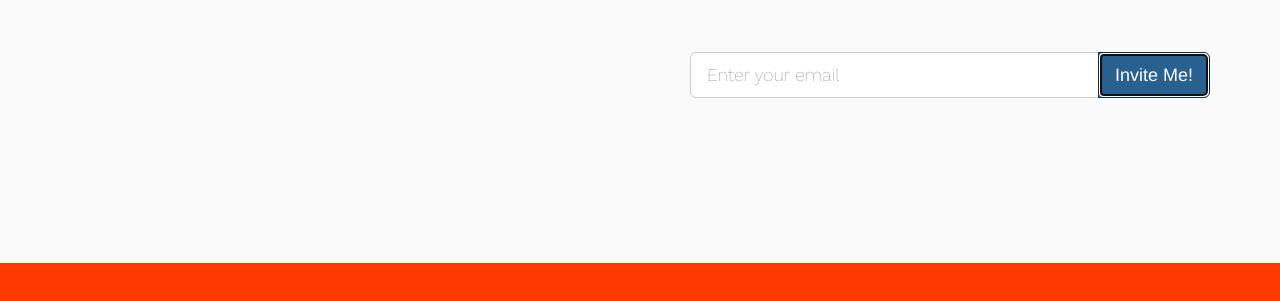
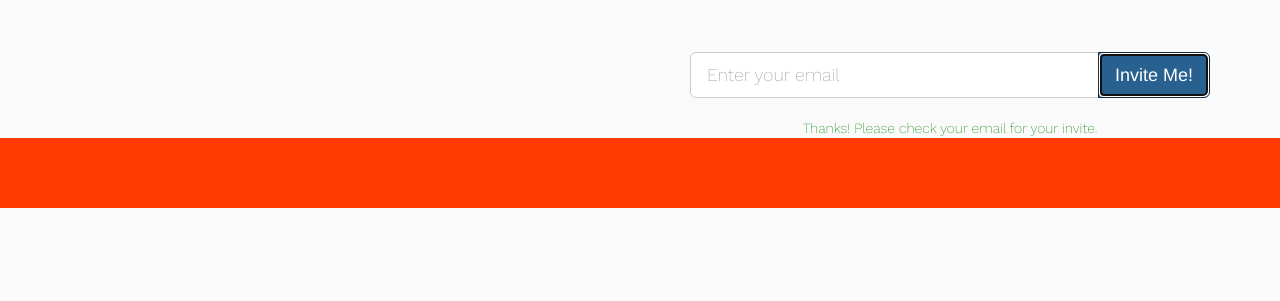
Before and after one commit to malimccalla/flareStatic, a website: page public/index.html in a window 1280 px wide. Both pictures are taken after typing "name@example.com" into the empty fields and a click on the button "Invite Me!". Shown: the part 467-768 px from the top of the page. Drawn offline with nearby package versions, Linux system fonts and the light colour scheme; no server answers.

Commit message:
Adds confirmation and error message

```diff
--- a/public/css/styles.css
+++ b/public/css/styles.css
@@ -6,7 +6,6 @@
 
 .footer {
   position: absolute;
-  bottom: 0;
   left: 0;
   background-color: #fe3901;
   width: 100%;
@@ -52,8 +51,16 @@ input {
   font-family: 'Work Sans', Arial, Helvetica, sans-serif;
 }
 
-.error {
+.green {
+  color: green;
+}
+
+.red {
   color: red;
+}
+
+.message {
+  font-family: 'Work Sans', sans-serif;
   text-align: center;
   margin-top: 2rem;
 }
--- a/public/index.html
+++ b/public/index.html
@@ -4,7 +4,7 @@
     <meta charset="utf-8">
     <meta http-equiv="X-UA-Compatible" content="IE=edge">
     <meta name="viewport" content="width=device-width, initial-scale=1">
-    <title>Flare Landing Page</title>
+    <title>Flare Share spontaneous moments based on where you are</title>
 
     <link rel="stylesheet" href="https://maxcdn.bootstrapcdn.com/bootstrap/3.3.7/css/bootstrap.min.css" integrity="sha384-BVYiiSIFeK1dGmJRAkycuHAHRg32OmUcww7on3RYdg4Va+PmSTsz/K68vbdEjh4u" crossorigin="anonymous">
     <link href="https://fonts.googleapis.com/css?family=Work+Sans:200" rel="stylesheet">
@@ -31,6 +31,7 @@
               </span>
             </div>
           </form>
+          <div class="message"></div>
         </div>
         <div class="app-image col-md-6 col-md-pull-6">
           <img class="img-responsive phones" src="./img/phones.png" alt="Mobile Phones">
--- a/public/js/main.js
+++ b/public/js/main.js
@@ -15,9 +15,15 @@ $(document).ready(function() {
     var $email = $('input').val();
     event.preventDefault();
     if ( /(.+)@(.+){2,}\.(.+){2,}/.test($email) ) {
-      $.post('http://flare-app-server.appspot.com/', { email: $email })
+      $.post('http://flare-app-server.appspot.com/', { email: $email });
       $('input').val('');
+      $('.message').removeClass('red');
+      $('.message').addClass('green');
+      $('.message').text('Thanks! Please check your email for your invite.');
+    } else {
+      $('.message').removeClass('green');
+      $('.message').addClass('red');
+      $('.message').text('Please enter a valid email.');
     }
-    // console.log($email);
   })
 });
```
